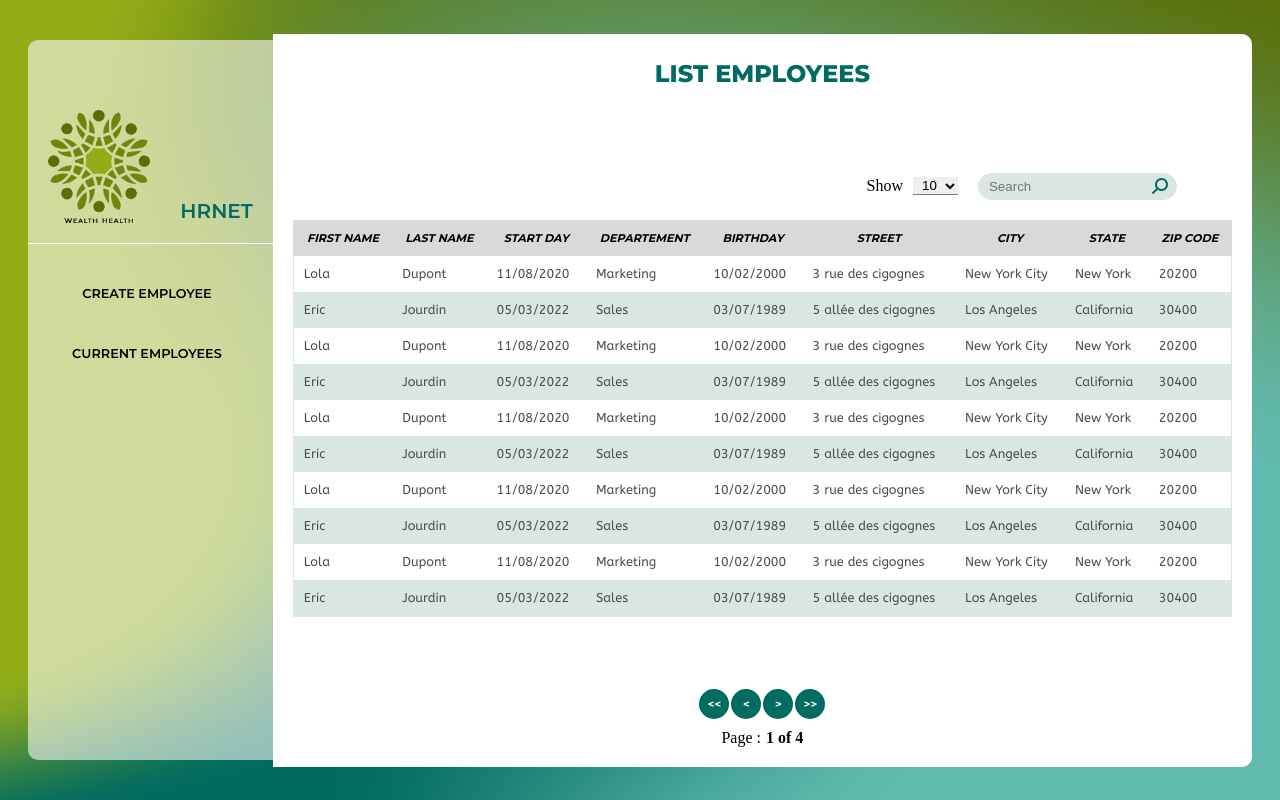
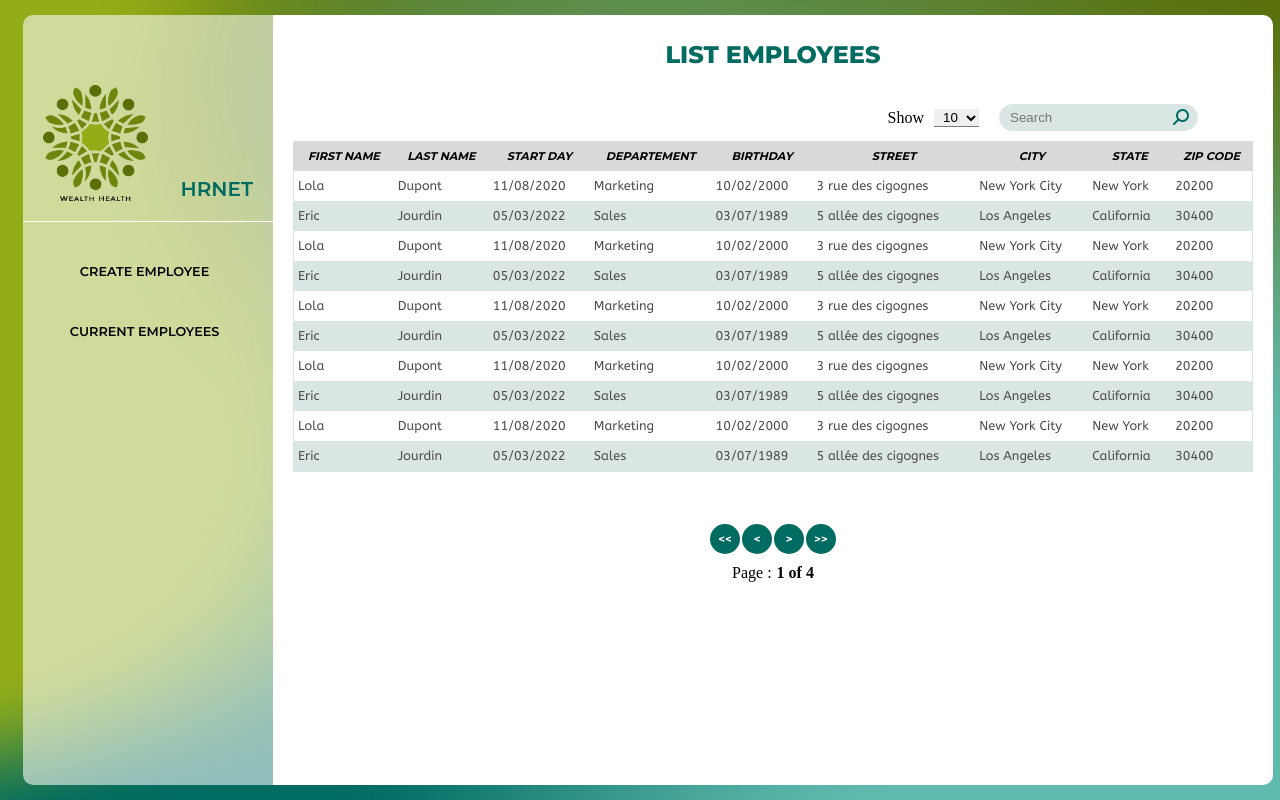
Before and after one commit to Cecilia-Giusti/P-14-wealth-health, a React (Create React App) app: page /current-employees in a window 1280 px wide. Built offline with nearby package versions, Linux system fonts and the light colour scheme.

Commit message:
Style: fix buttons

```diff
--- a/src/assets/styles/components/_buttonNav.scss
+++ b/src/assets/styles/components/_buttonNav.scss
@@ -34,6 +34,7 @@
 
 .buttonNav {
   display: none;
+  z-index: 500;
   @media screen and (max-width: 920px) {
     display: block;
   }
--- a/src/assets/styles/pages/_employeesList.scss
+++ b/src/assets/styles/pages/_employeesList.scss
@@ -1,5 +1,6 @@
 .employeeList {
   position: relative;
+  gap: 20px;
 }
 
 .filter {
@@ -9,7 +10,7 @@
   align-self: flex-end;
   margin-right: 55px;
   position: relative;
-  top: 30px;
+  top: 10px;
 
   @media screen and (max-width: 1070px) {
     margin-right: 5px;
@@ -145,6 +146,10 @@
       @media screen and (max-width: 1160px) {
         padding: 5px 4px;
       }
+
+      @media screen and (max-height: 834px) {
+        padding: 2px 4px;
+      }
     }
     thead {
       border: 1px solid $color-header-form;
@@ -189,16 +194,20 @@
 }
 
 .pagination {
-  position: absolute;
-  left: 50%;
-  bottom: 0;
-  transform: translateX(-50%);
   display: flex;
   flex-direction: column;
   align-items: center;
   justify-content: center;
   gap: 10px;
   padding-bottom: 20px;
+  margin-top: 5%;
+
+  @media screen and (max-width: 1042px) {
+    position: absolute;
+    bottom: 10%;
+    left: 50%;
+    transform: translateX(-50%) translateY(-10%);
+  }
 
   &__buttons {
     display: flex;
--- a/src/assets/styles/utils/_settings.scss
+++ b/src/assets/styles/utils/_settings.scss
@@ -8,8 +8,9 @@
 
 body {
   background: url("./assets/images/background-image.png") no-repeat center/cover;
-  min-height: 100vh;
-  padding: 20px;
+  height: 100vh;
+  padding: 15px;
+  width: 100%;
   display: flex;
   justify-content: center;
   @media screen and (max-width: 400px) {
@@ -28,7 +29,7 @@ body {
 }
 
 header {
-  min-height: 90vh;
+  height: 100%;
   width: 20%;
   max-width: 300px;
   @media screen and (max-width: 400px) {
@@ -36,7 +37,7 @@ header {
   }
 }
 .main {
-  min-height: 90vh;
+  height: 100%;
   width: 80%;
   background: #ffffff;
   border-radius: 0px 10px 10px 0px;
```
Also changed, not shown: src/assets/styles/pages/_createEmployeePage.scss (+2 -5 lines), public/style_compressed.css, 1 other file (tests, documents, lock files or other folders).
